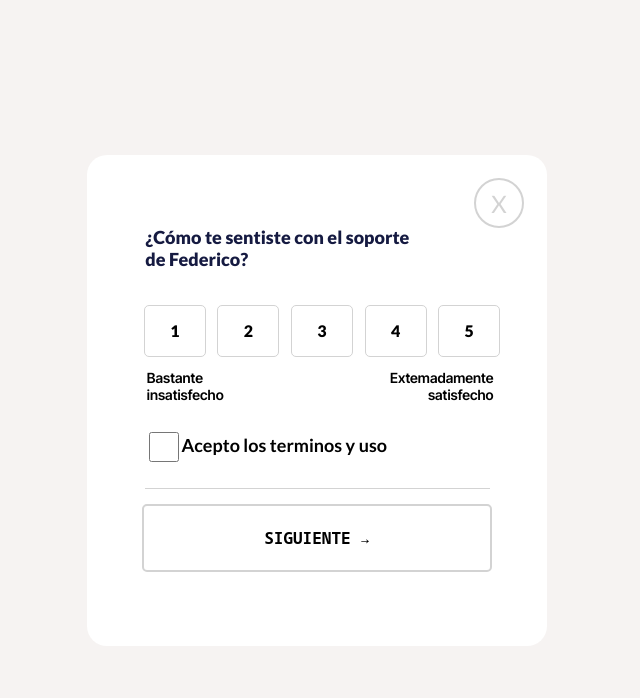
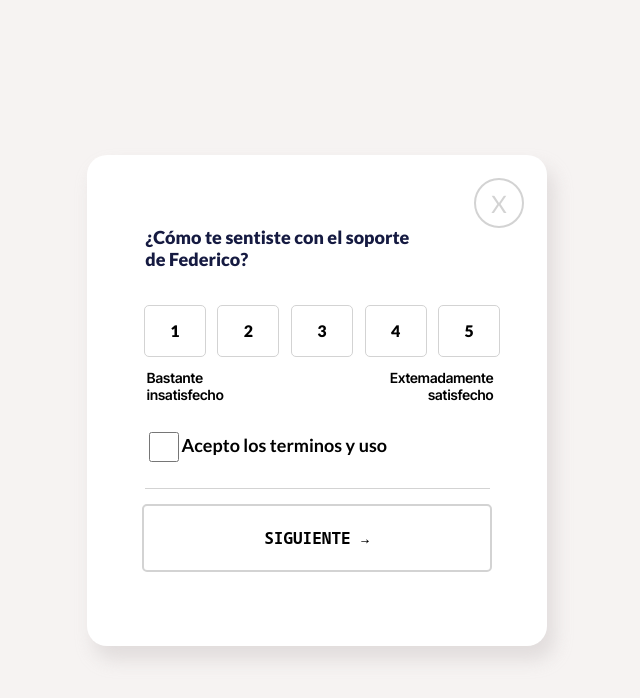
Before and after one commit to sosamarianac/002--Feedback-Pop-ups, a plain HTML site: page index.html in a window 1280 px wide. Shown: the whole page, without its empty margins (323-963 px from the left). Drawn offline with Linux system fonts and the light colour scheme.

Commit message:
box shadow

```diff
--- a/index.css
+++ b/index.css
@@ -19,6 +19,9 @@ body {
     justify-content: flex-start;
     align-items: center;
     border-radius: 20px;
+    box-shadow: 7px 13px 17px 1px rgba(219,213,213,0.75);
+    -webkit-box-shadow: 7px 13px 17px 1px rgba(219,213,213,0.75);
+    -moz-box-shadow: 7px 13px 17px 1px rgba(219,213,213,0.75);
 }
 .close-cont {
     width: 90%;
```
